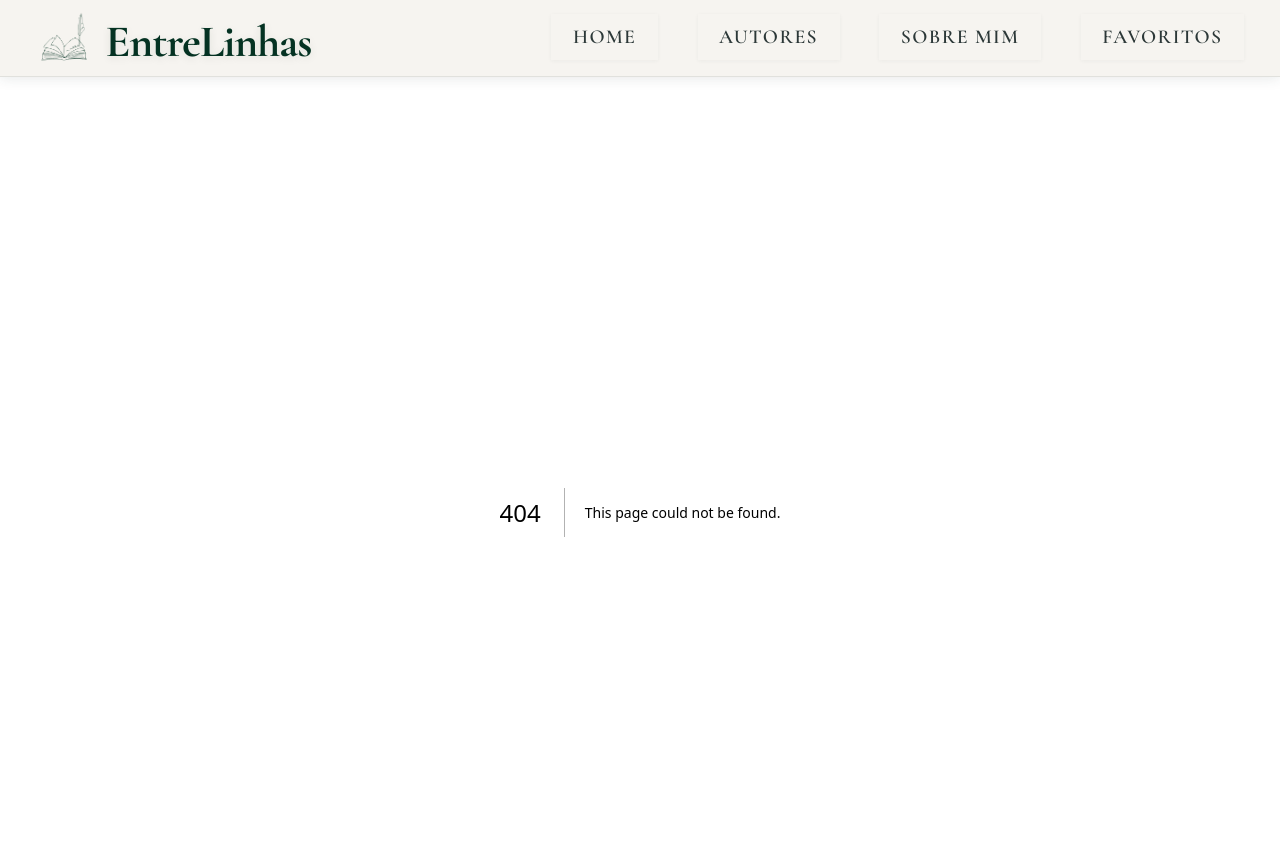
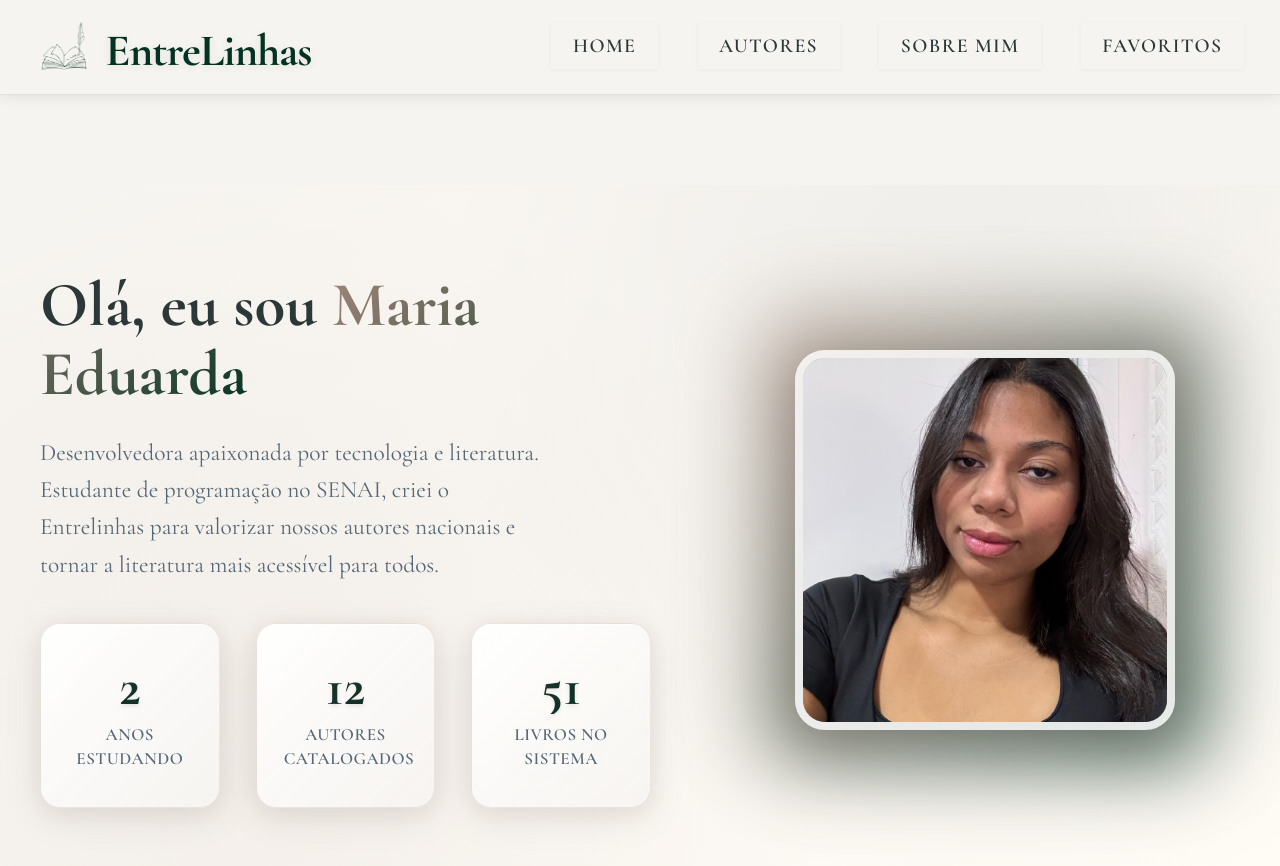
Before and after one commit to Mariaeduardar07/Frontend-Entrelinhas, a Next.js app: page /sobreMim in a window 1280 px wide. Before the commit this address had no page. Shown: the top 866 px of the page. Built offline with nearby package versions, Linux system fonts and the light colour scheme.

Commit message:
feat:feat: Create 'About Me' page and heroSection component

```diff
--- a/src/app/globals.css
+++ b/src/app/globals.css
@@ -2,6 +2,8 @@
 
 * {
   box-sizing: border-box;
+  margin: 0;
+  padding: 0;
 }
 
 html,
--- /dev/null
+++ b/src/app/sobreMim/page.jsx
@@ -0,0 +1,11 @@
+import styles from "./sobreMim.module.css";
+import HeroSectionAbout from "@/components/HeroSectionAbout";
+
+export default function Sobre() {
+  return  (
+    <div className={styles.container}>
+         <HeroSectionAbout />
+    </div>
+
+  )
+}
--- /dev/null
+++ b/src/app/sobreMim/sobreMim.module.css
@@ -0,0 +1,8 @@
+.container {
+    min-height: 100vh;
+    background: var(--cor-do-fundo);
+    font-family: 'Cormorant Garamond', serif;
+    padding: 0;
+    margin: 0;
+    overflow-x: hidden;
+}
--- a/src/components/header/header.module.css
+++ b/src/components/header/header.module.css
@@ -8,17 +8,13 @@
 
 .header {
   background: #f6f4f0f2;
-  backdrop-filter: blur(10px);
-  -webkit-backdrop-filter: blur(10px);
   box-shadow: 0 2px 12px rgba(44, 56, 56, 0.1);
   border-bottom: 1px solid rgba(44, 56, 56, 0.1);
-  padding: 0.5rem 0;
+  padding: 1rem 0;
   position: sticky;
   top: 0;
   width: 100%;
   z-index: 100;
-  margin-bottom: 2rem;
-  transition: all 0.3s ease;
 }
 
 .headerContent {
--- a/src/components/header/index.jsx
+++ b/src/components/header/index.jsx
@@ -66,7 +66,7 @@ export default function Header() {
               </Link>
             </li>
             <li className={styles.navItem}>
-              <Link href="/sobre" className={`${styles.navLink} ${pathname === '/sobre' ? styles.active : ''}`}>
+              <Link href="/sobreMim" className={`${styles.navLink} ${pathname === '/sobre' ? styles.active : ''}`}>
                 Sobre Mim
               </Link>
             </li>
--- /dev/null
+++ b/src/components/heroSectionAbout/heroSectionAbout.module.css
@@ -0,0 +1,220 @@
+.hero {
+    display: flex;
+    justify-content: center;
+    align-items: center;
+    background: linear-gradient(135deg, var(--cor-do-fundo) 0%, var(--cor-1) 100%);
+    position: relative;
+    overflow: hidden;
+    margin-top: 5rem;
+    padding: 4rem 2rem;
+    min-height: calc(100vh - 5rem);
+}
+
+.hero::before {
+    content: '';
+    position: absolute;
+    top: 0;
+    left: 0;
+    right: 0;
+    bottom: 0;
+    background: radial-gradient(circle at 20% 80%, rgba(163, 136, 123, 0.08) 0%, transparent 50%),
+                radial-gradient(circle at 80% 20%, rgba(85, 104, 119, 0.08) 0%, transparent 50%);
+}
+
+.heroContent {
+    max-width: 1200px;
+    width: 100%;
+    margin: 0 auto;
+    display: grid;
+    grid-template-columns: 1.2fr 1fr;
+    gap: 80px;
+    align-items: center;
+    position: relative;
+    z-index: 1;
+}
+
+.badge {
+    display: inline-flex;
+    align-items: center;
+    gap: 8px;
+    background: var(--cor-1);
+    border: 1px solid var(--cor-2);
+    padding: 8px 16px;
+    border-radius: 50px;
+    color: var(--cor-3-detalhes);
+    font-size: 0.9rem;
+    font-weight: 500;
+    margin-bottom: 24px;
+    width: fit-content;
+}
+
+.heroTitle {
+    font-size: 3.5rem;
+    font-weight: 700;
+    color: var(--cor-do-banner);
+    margin: 0 0 24px 0;
+    line-height: 1.1;
+}
+
+.highlight {
+    background: linear-gradient(135deg, var(--cor-2), var(--cor-3-detalhes));
+    -webkit-background-clip: text;
+    -webkit-text-fill-color: transparent;
+    background-clip: text;
+}
+
+.heroDescription {
+    font-size: 1.3rem;
+    line-height: 1.6;
+    color: var(--cor-3);
+    margin-bottom: 40px;
+    max-width: 500px;
+}
+
+.stats {
+    display: flex;
+    gap: 2rem;
+    margin-top: 2rem;
+}
+
+.stat {
+    text-align: center;
+    padding: 2rem 1.5rem;
+    background:
+        linear-gradient(135deg, rgba(255, 255, 255, 0.95) 0%, rgba(246, 244, 240, 0.9) 100%);
+    box-shadow:
+        0 10px 40px rgba(0, 0, 0, 0.08),
+        0 4px 20px rgba(163, 136, 123, 0.12),
+        inset 0 1px 0 rgba(255, 255, 255, 0.8);
+    border: 1px solid rgba(163, 136, 123, 0.2);
+    border-radius: 20px;
+    transition: all 0.4s cubic-bezier(0.175, 0.885, 0.32, 1.275);
+    backdrop-filter: blur(15px);
+    position: relative;
+    overflow: hidden;
+    flex: 1;
+    min-width: 0;
+}
+
+.stat::before {
+    content: '';
+    position: absolute;
+    top: 0;
+    left: -100%;
+    width: 100%;
+    height: 100%;
+    background: linear-gradient(90deg, transparent, rgba(255, 255, 255, 0.4), transparent);
+    transition: left 0.6s;
+}
+
+.stat:hover::before {
+    left: 100%;
+}
+
+.stat:hover {
+    transform: translateY(-8px) scale(1.02);
+    box-shadow:
+        0 20px 60px rgba(0, 0, 0, 0.12),
+        0 8px 30px rgba(163, 136, 123, 0.18),
+        inset 0 1px 0 rgba(255, 255, 255, 0.9);
+    border-color: rgba(163, 136, 123, 0.35);
+}
+
+.statNumber {
+    display: block;
+    font-size: 3rem;
+    font-weight: 800;
+    background: linear-gradient(135deg, var(--cor-do-banner) 0%, var(--cor-3-detalhes) 100%);
+    -webkit-background-clip: text;
+    -webkit-text-fill-color: transparent;
+    background-clip: text;
+    line-height: 1;
+    margin-bottom: 0.5rem;
+    font-family: 'Cormorant Garamond', serif;
+    text-shadow: 0 2px 4px rgba(0, 0, 0, 0.1);
+    transition: all 0.3s ease;
+}
+
+.stat:hover .statNumber {
+    transform: scale(1.05);
+    text-shadow: 0 4px 8px rgba(0, 0, 0, 0.15);
+}
+
+.statLabel {
+    display: block;
+    font-size: 0.95rem;
+    color: var(--cor-3);
+    font-weight: 600;
+    text-transform: uppercase;
+    letter-spacing: 0.5px;
+    line-height: 1.4;
+    position: relative;
+}
+
+.statLabel::after {
+    content: '';
+    position: absolute;
+    bottom: -4px;
+    left: 50%;
+    transform: translateX(-50%);
+    width: 0;
+    height: 2px;
+    background: linear-gradient(90deg, var(--cor-3-detalhes), var(--cor-do-banner));
+    transition: width 0.3s ease;
+    border-radius: 1px;
+}
+
+.stat:hover .statLabel::after {
+    width: 80%;
+}
+
+.heroImage {
+    display: flex;
+    justify-content: center;
+    align-items: center;
+}
+
+.imageContainer {
+    position: relative;
+    width: 380px;
+    height: 380px;
+}
+
+.profileImg {
+    width: 100%;
+    height: 100%;
+    object-fit: cover;
+    border-radius: 30px;
+    border: 8px solid rgba(255, 255, 255, 0.8);
+    box-shadow:
+        0 20px 60px rgba(0, 0, 0, 0.15),
+        0 8px 30px rgba(163, 136, 123, 0.2);
+    transition: all 0.4s cubic-bezier(0.175, 0.885, 0.32, 1.275);
+}
+
+.profileImg:hover {
+    transform: scale(1.02) rotate(1deg);
+    box-shadow:
+        0 25px 70px rgba(0, 0, 0, 0.2),
+        0 10px 40px rgba(163, 136, 123, 0.3);
+    border-color: rgba(255, 255, 255, 0.95);
+}
+
+.imageGlow {
+    position: absolute;
+    top: -30px;
+    left: -30px;
+    right: -30px;
+    bottom: -30px;
+    background: linear-gradient(135deg, var(--cor-2), var(--cor-3-detalhes));
+    border-radius: 35px;
+    z-index: -1;
+    filter: blur(40px);
+    opacity: 0.5;
+    animation: glow 4s ease-in-out infinite alternate;
+}
+
+@keyframes glow {
+    from { opacity: 0.4; transform: scale(0.95); }
+    to { opacity: 0.8; transform: scale(1.05); }
+}
--- /dev/null
+++ b/src/components/heroSectionAbout/index.jsx
@@ -0,0 +1,52 @@
+import React from "react";
+import styles from "./heroSectionAbout.module.css";
+import Image from "next/image";
+
+export default function HeroSectionAbout() {
+  return (
+      <section className={styles.hero}>
+        <div className={styles.heroContent}>
+          <div className={styles.heroText}>
+            <h1 className={styles.heroTitle}>
+              Olá, eu sou{" "}
+              <span className={styles.highlight}>Maria Eduarda</span>
+            </h1>
+
+            <p className={styles.heroDescription}>
+              Desenvolvedora apaixonada por tecnologia e literatura. Estudante
+              de programação no SENAI, criei o Entrelinhas para valorizar nossos
+              autores nacionais e tornar a literatura mais acessível para todos.
+            </p>
+
+            <div className={styles.stats}>
+              <div className={styles.stat}>
+                <span className={styles.statNumber}>2</span>
+                <span className={styles.statLabel}>Anos estudando</span>
+              </div>
+              <div className={styles.stat}>
+                <span className={styles.statNumber}>12</span>
+                <span className={styles.statLabel}>Autores catalogados</span>
+              </div>
+              <div className={styles.stat}>
+                <span className={styles.statNumber}>51</span>
+                <span className={styles.statLabel}>Livros no sistema</span>
+              </div>
+            </div>
+          </div>
+
+          <div className={styles.heroImage}>
+            <div className={styles.imageContainer}>
+              <Image
+                src="/image/duda.png"
+                alt="Maria Eduarda"
+                width={350}
+                height={350}
+                className={styles.profileImg}
+              />
+              <div className={styles.imageGlow}></div>
+            </div>
+          </div>
+        </div>
+      </section>
+  );
+}
```
Also changed, not shown: public/image/duda.png (added).
